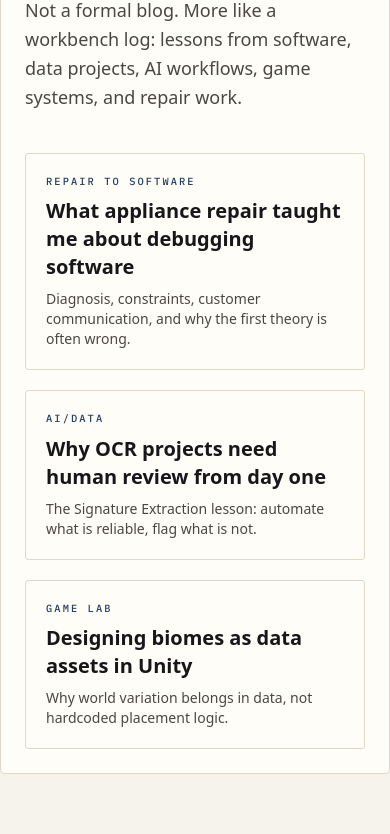
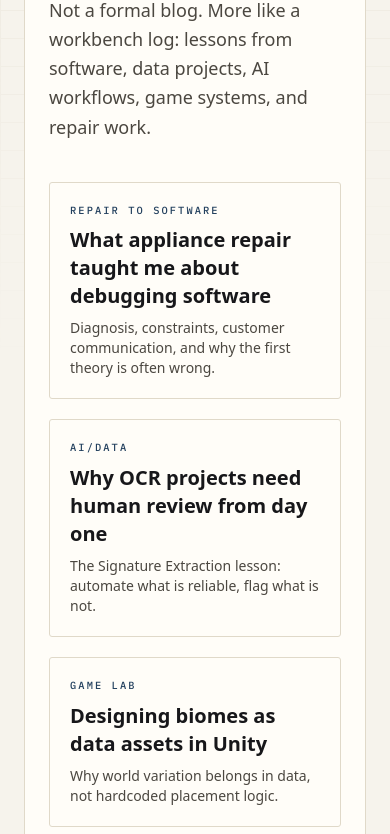
Before and after one commit to Tim-Creekmore/portfolio, an Astro site: page /notes in a window 390 px wide. Shown: the part 298-1132 px from the top of the page. Built offline with nearby package versions, Linux system fonts and the light colour scheme; Astro itself is replaced by a stand-in of ours.

Commit message:
fix: separate notes-index container from the card it wraps
Fix round 3 on Task 7 (coordinator review). The glass-panel section on
src/pages/notes/index.astro carried both the container classes
(max-w-3xl mx-auto px-6) and the card classes (glass-panel p-6
md:p-10) on the same element, so the panel *was* the container. At a
390px mobile viewport max-w-3xl does not bind and px-6 sits inside the
card, so the card spanned edge-to-edge with its rounded corners
landing exactly on the viewport boundary -- which is what the
notes-mobile screenshot flake (fix round 2) was actually diffing:
anti-aliasing jitter on a corner sitting flush against the edge, not a
font race.

It was also a real layout inconsistency independent of any test: every
other page uses this container as a wrapper around content; the notes
index was the only page whose card went edge-to-edge on a phone.

Fix: split the wrapper (<div class="max-w-3xl mx-auto px-6">) from the
card (<section class="glass-panel p-6 md:p-10">), matching the
pattern every other page already uses. Measured via Playwright against
the built dist: mobile (390px) now has a 24px gap on both sides of the
card (was 0px); desktop (1440px) is still centered at max-w-3xl with
360px margins on both sides (720px content width), unchanged in
intent.

Re-baselined only the notes (index) snapshot, after confirming the
layout was correct rather than before -- the note-* article snapshots
were untouched this round since only the index's markup changed.
tailwind.css needed no regeneration (same classes, moved between
elements, no new selectors).

Three consecutive full-suite runs with no update flag: all three
16 passed / 4 skipped / 0 failed (recorded verbatim in
task-7-report.md, fix round 3). The scenario that previously
reproduced the flake 5/5 in isolation (-g "notes" --project=mobile,
single worker) now passes 3/3.

```diff
--- a/src/pages/notes/index.astro
+++ b/src/pages/notes/index.astro
@@ -11,7 +11,8 @@ import Footer from '../../components/Footer.astro';
   <div class="grid-field" aria-hidden="true"></div>
   <Nav active="notes" />
   <main id="main-content" class="pt-12 pb-16">
-    <section class="max-w-3xl mx-auto px-6 glass-panel p-6 md:p-10">
+    <div class="max-w-3xl mx-auto px-6">
+      <section class="glass-panel p-6 md:p-10">
         <p class="eyebrow mb-4">Field Notes</p>
         <h1 class="text-4xl md:text-5xl font-bold text-white mb-4">Short practical notes</h1>
         <p class="text-lg text-gray-600 max-w-3xl leading-relaxed mb-10">Not a formal blog. More like a workbench log: lessons from software, data projects, AI workflows, game systems, and repair work.</p>
@@ -33,6 +34,7 @@ import Footer from '../../components/Footer.astro';
           </a>
         </div>
       </section>
+    </div>
   </main>
   <Footer />
 </BaseLayout>
```
Also changed, not shown: tests/visual/__snapshots__/pages.spec.js-snapshots/notes-desktop-win32.png, tests/visual/__snapshots__/pages.spec.js-snapshots/notes-mobile-win32.png. Lines whose indentation alone changed are shown as unchanged.
